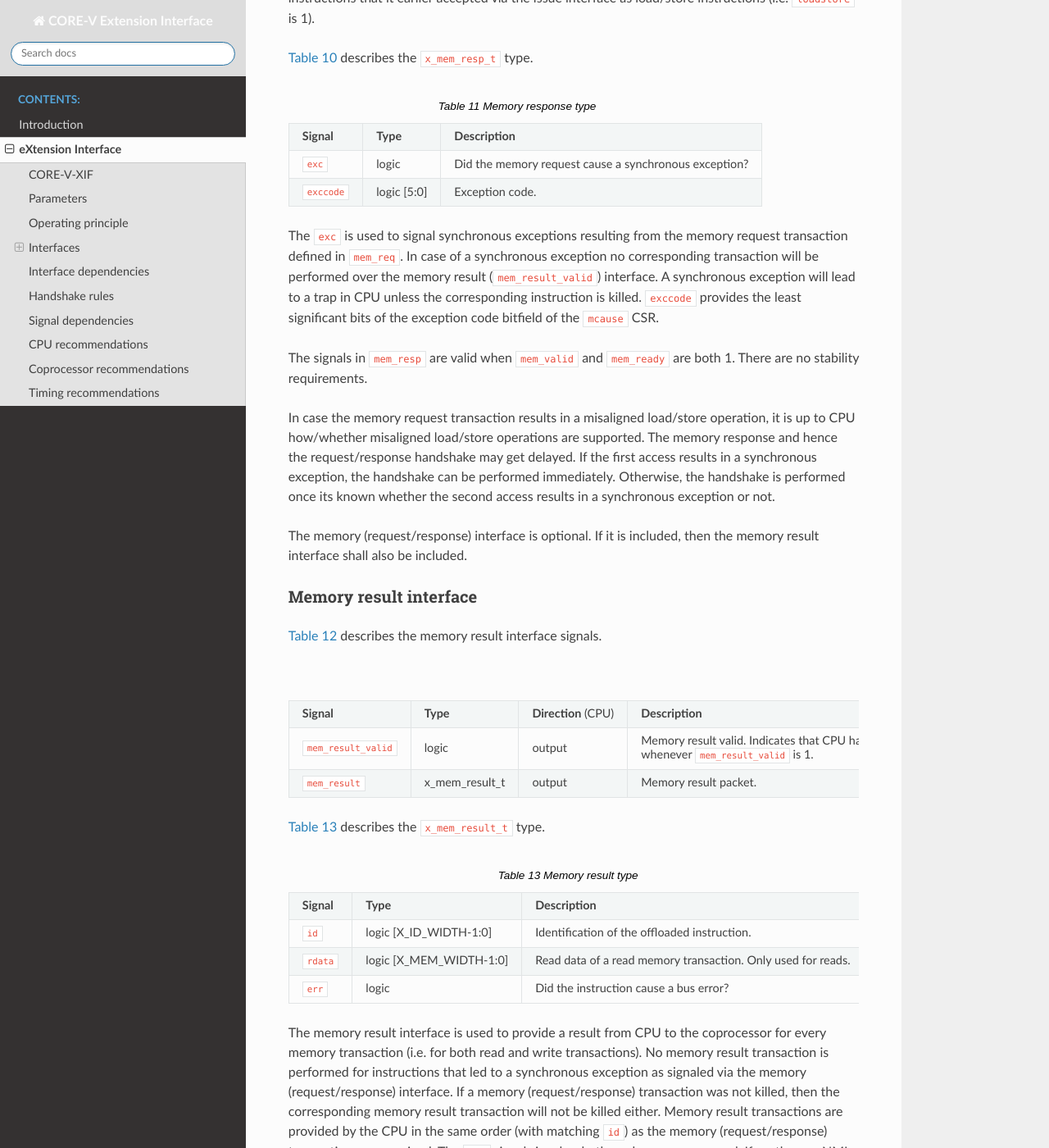
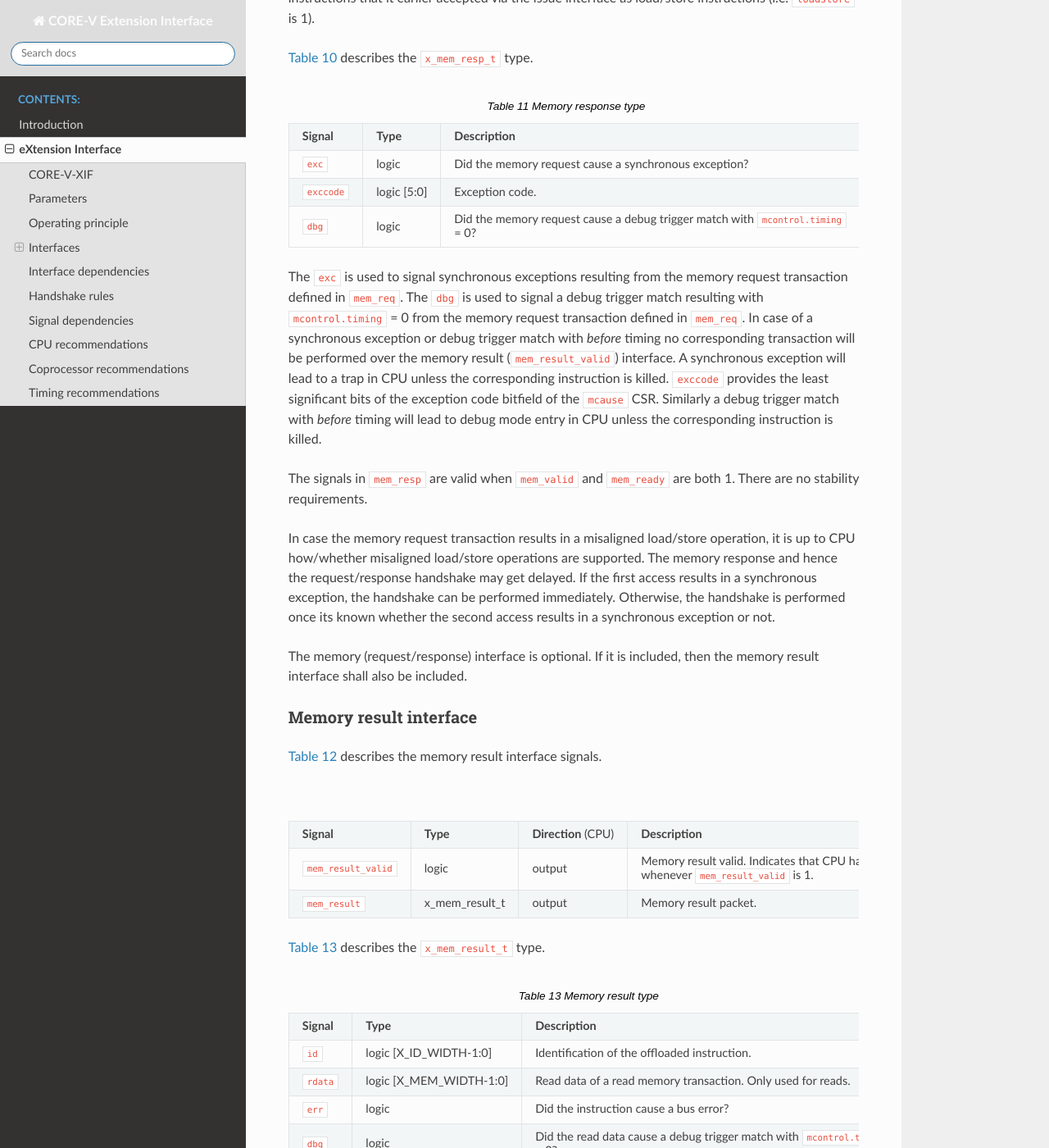
Before and after one commit to openhwgroup/core-v-xif, a Sphinx documentation site: the page built from docs/source/x_ext.rst, in a window 1280 px wide and 1400 px high, scrolled down 12640 px. Shown: the whole window at 82% size. Built offline with Sphinx 7.4.7 and the Read the Docs theme 2.0.0, drawn with Linux system fonts in a browser that asks for light colours; some of the changed text lies outside the part shown.

Commit message:
Added dbg field to memory response and memory result
Signed-off-by: Arjan Bink <Arjan.Bink@silabs.com>

```diff
--- a/docs/source/x_ext.rst
+++ b/docs/source/x_ext.rst
@@ -571,11 +571,14 @@ instructions (i.e. ``loadstore`` is 1).
   +------------------------+------------------+-----------------------------------------------------------------------------------------------------------------+
   | ``exccode``            | logic [5:0]      | Exception code.                                                                                                 |
   +------------------------+------------------+-----------------------------------------------------------------------------------------------------------------+
+  | ``dbg``                | logic            | Did the memory request cause a debug trigger match with ``mcontrol.timing`` = 0?                                |
+  +------------------------+------------------+-----------------------------------------------------------------------------------------------------------------+
 
-The ``exc`` is used to signal synchronous exceptions resulting from the memory request transaction defined in ``mem_req``. In case of a synchronous exception
-no corresponding transaction will be performed over the memory result (``mem_result_valid``) interface.
+The ``exc`` is used to signal synchronous exceptions resulting from the memory request transaction defined in ``mem_req``.
+The ``dbg`` is used to signal a debug trigger match resulting with ``mcontrol.timing`` = 0 from the memory request transaction defined in ``mem_req``.
+In case of a synchronous exception or debug trigger match with *before* timing no corresponding transaction will be performed over the memory result (``mem_result_valid``) interface.
 A synchronous exception will lead to a trap in |processor| unless the corresponding instruction is killed. ``exccode`` provides the least significant bits of the exception
-code bitfield of the ``mcause`` CSR.
+code bitfield of the ``mcause`` CSR. Similarly a debug trigger match with *before* timing will lead to debug mode entry in |processor| unless the corresponding instruction is killed.
 
 The signals in ``mem_resp`` are valid when ``mem_valid`` and  ``mem_ready`` are both 1. There are no stability requirements.
 
@@ -618,12 +621,15 @@ Memory result interface
   +---------------+---------------------------+-----------------------------------------------------------------------------------------------------------------+
   | ``err``       | logic                     | Did the instruction cause a bus error?                                                                          |
   +---------------+---------------------------+-----------------------------------------------------------------------------------------------------------------+
+  | ``dbg``       | logic                     | Did the read data cause a debug trigger match with ``mcontrol.timing`` = 0?                                     |
+  +---------------+---------------------------+-----------------------------------------------------------------------------------------------------------------+
 
 The memory result interface is used to provide a result from |processor| to the |coprocessor| for every memory transaction (i.e. for both read and write transactions).
 No memory result transaction is performed for instructions that led to a synchronous exception as signaled via the memory (request/response) interface. If a
 memory (request/response) transaction was not killed, then the corresponding memory result transaction will not be killed either.
 Memory result transactions are provided by the |processor| in the same order (with matching ``id``) as the memory (request/response) transactions are received. The ``err`` signal
-signals whether a bus error occurred. If so, then an NMI is signaled, just like for bus errors caused by non-offloaded loads and stores.
+signals whether a bus error occurred. If so, then an NMI is signaled, just like for bus errors caused by non-offloaded loads and stores. The ``dbg`` signal
+signals whether a debug trigger match with *before* timing occurred ``rdata`` (for a read transaction only).
 
 From a |processor|'s point of view each memory request transaction has an associated memory result transaction. The same is not true for a |coprocessor| as it can receive
 memory result transactions for instructions that it did not accept and for which it did not issue a memory request transaction. Such memory result transactions shall
```
